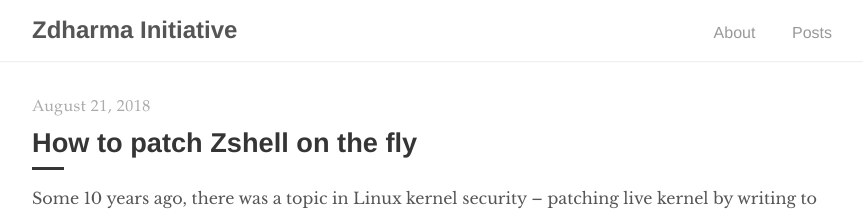
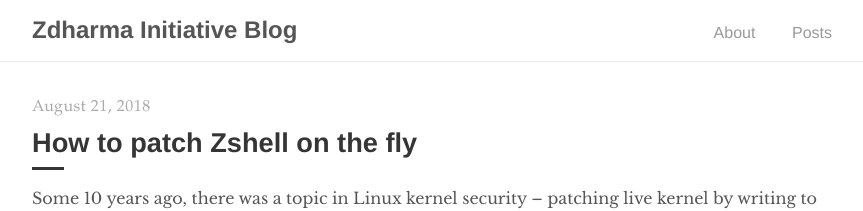
Before and after one commit to zdharma-continuum/zdharma-continuum.github.io, a Jekyll site: the page built from index.html, in a window 1280 px wide. Shown: the top 211 px of the page, without its empty margins (208-1071 px from the left). Built offline with Jekyll 4.4.1, drawn with Linux system fonts in a browser that asks for light colours; the list of posts is cut into pages by our own code.

Commit message:
_config.yml: Add " Blog" to the title

```diff
--- a/_config.yml
+++ b/_config.yml
@@ -1,5 +1,5 @@
 # Site settings
-title:          Zdharma Initiative
+title:          Zdharma Initiative Blog
 description:    "Zsh Projects"
 url:            "http://zdharma.org"
 
```
